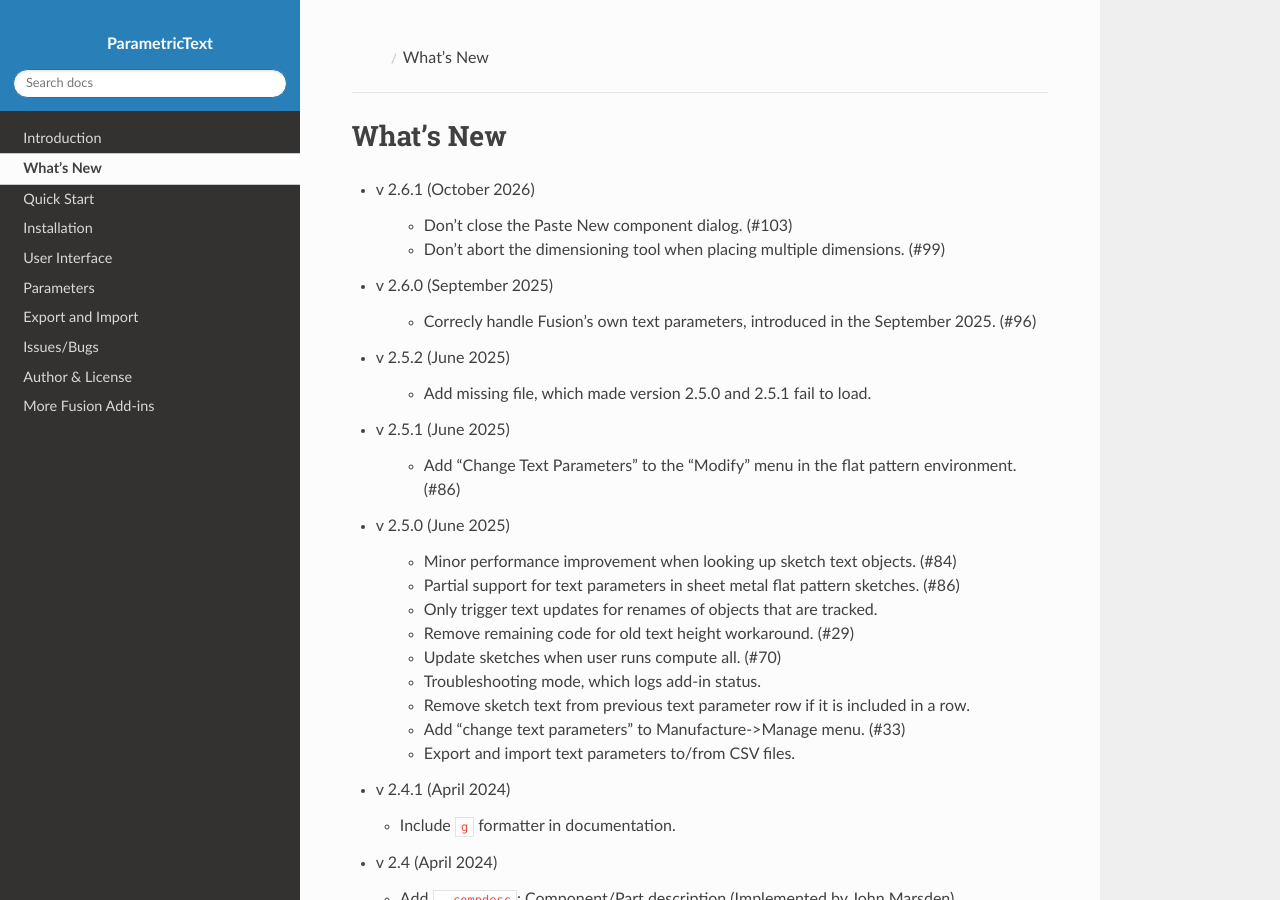
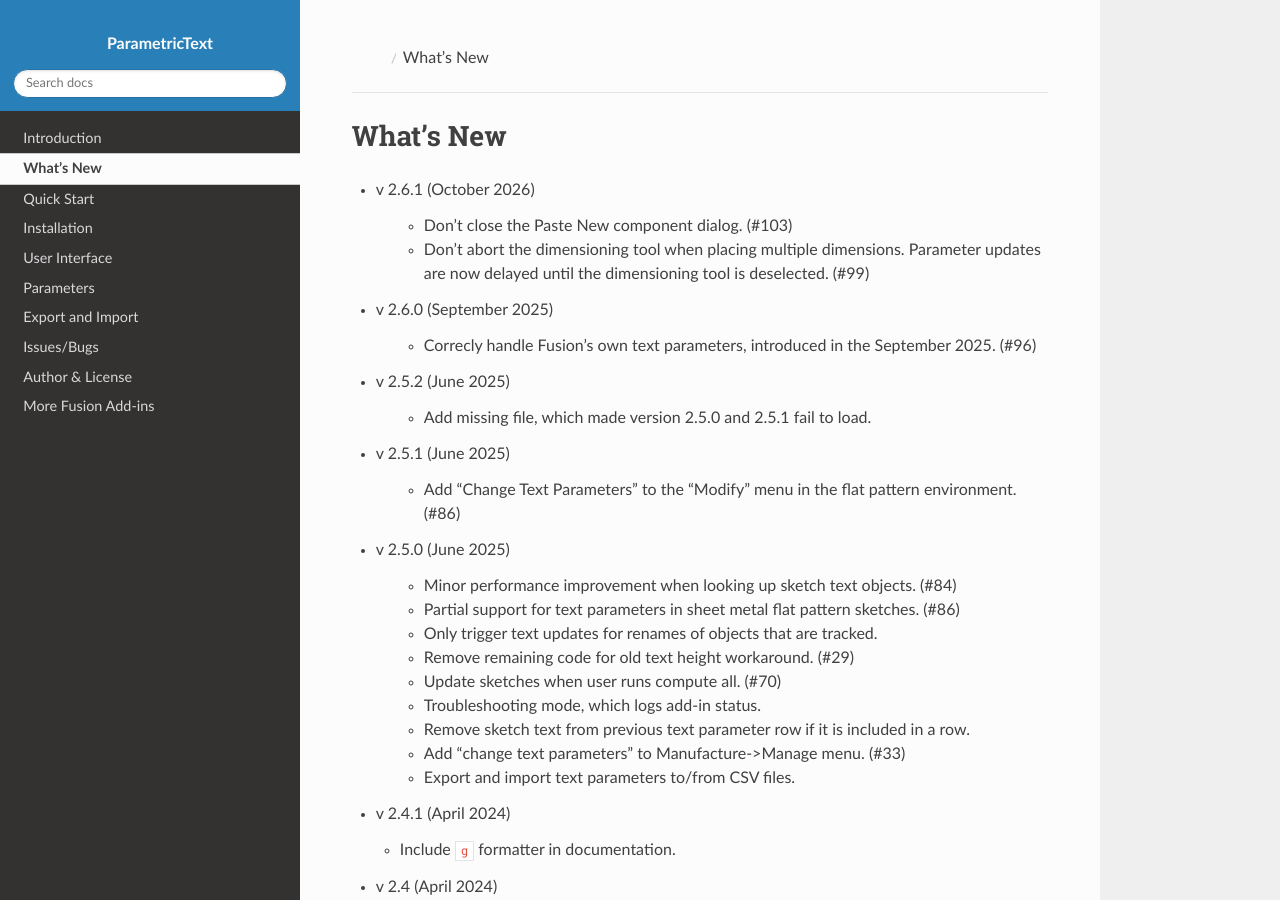
Before and after one commit to thomasa88/ParametricText, a Sphinx documentation site: the page built from docs/changelog.rst, in a window 1280 px wide and 900 px high. Built offline with Sphinx 7.4.7 and the Read the Docs theme 3.1.0, drawn with Linux system fonts in a browser that asks for light colours.

Commit message:
Fix: Trigger update when an existing dimension is edited
Simplified the dimension trigger logic to act on dimension edit
being completed.

```diff
--- a/docs/changelog.rst
+++ b/docs/changelog.rst
@@ -4,7 +4,9 @@
 - v 2.6.1 (October 2026)
 
    - Don't close the Paste New component dialog. (#103)
-   - Don't abort the dimensioning tool when placing multiple dimensions. (#99)
+   - Don't abort the dimensioning tool when placing multiple dimensions.
+     Parameter updates are now delayed until the dimensioning tool is
+     deselected. (#99)
 
 - v 2.6.0 (September 2025)
 
```
Also changed, not shown: ParametricText.py (+14 -13 lines).
